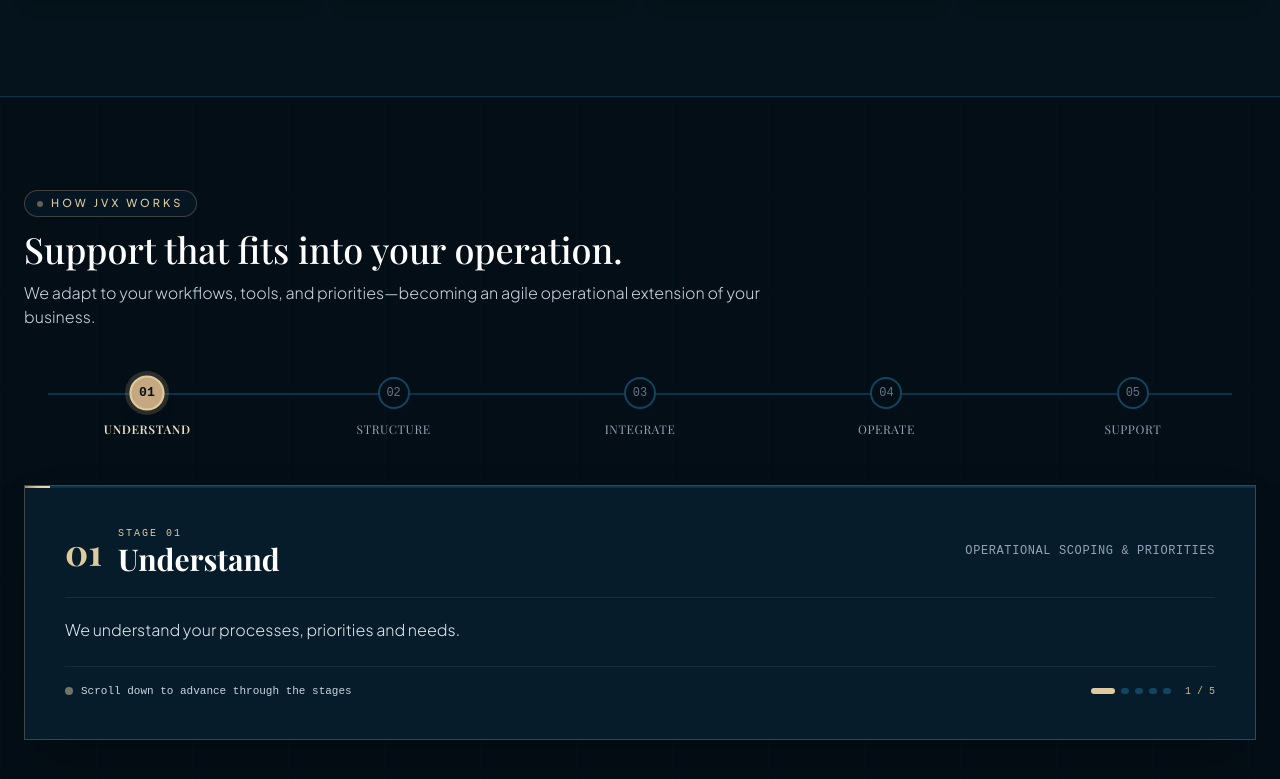
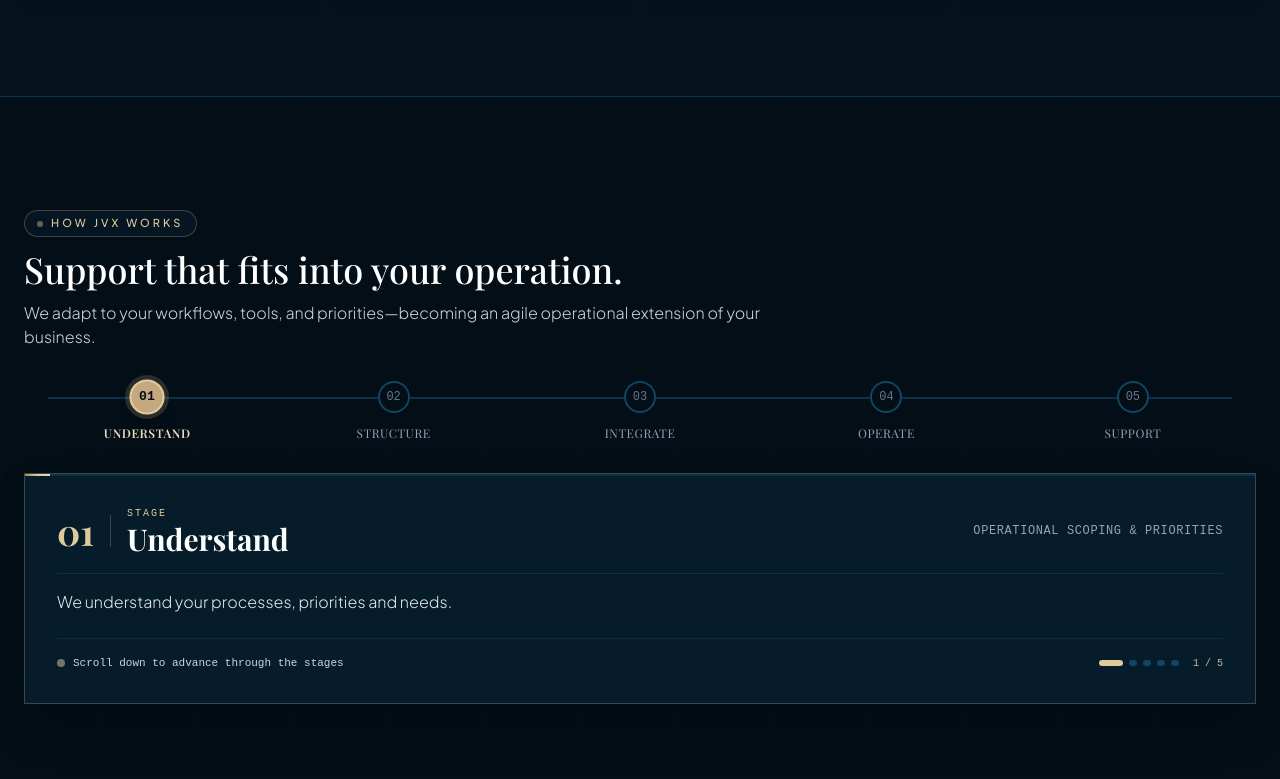
Before and after one commit to viathevalter/jvx-emirates, a React (Vite) app: page / in a window 1280 px wide. Shown: the part 4628-5407 px from the top of the page. Built offline with nearby package versions, Linux system fonts and the light colour scheme; a web font is replaced by a local one.

Commit message:
style(approach): refine card typography and viewport vertical margins

```diff
--- a/src/components/sections/JvxApproach.tsx
+++ b/src/components/sections/JvxApproach.tsx
@@ -88,10 +88,10 @@
       </div>
 
       {/* Sticky Screen-Locked Stage Experience */}
-      <div className="sticky top-16 md:top-20 min-h-[calc(100vh-4rem)] md:h-[calc(100vh-5rem)] flex flex-col justify-center py-8 md:py-0 px-4 sm:px-6 lg:px-8 xl:px-6 max-w-7xl xl:max-w-[1360px] 2xl:max-w-[1440px] mx-auto w-full z-10">
+      <div className="sticky top-16 md:top-20 min-h-[calc(100vh-5rem)] flex flex-col justify-center py-6 sm:py-8 px-4 sm:px-6 lg:px-8 xl:px-6 max-w-7xl xl:max-w-[1360px] 2xl:max-w-[1440px] mx-auto w-full z-10">
 
         {/* Section Header */}
-        <div className="max-w-3xl mb-6 md:mb-12">
+        <div className="max-w-3xl mb-4 sm:mb-6 md:mb-8">
           <div className="inline-flex items-center mb-2.5 sm:mb-3">
             <GoldBadge>{t.approach.sectionTag}</GoldBadge>
           </div>
@@ -104,7 +104,7 @@
         </div>
 
         {/* 5-Stage Interactive Progress Line (Clickable or Scroll-Driven) */}
-        <div className="relative mb-6 md:mb-12">
+        <div className="relative mb-5 sm:mb-6 md:mb-8">
           {/* Base Horizontal Track */}
           <div className="absolute top-3.5 sm:top-4 left-4 right-4 sm:left-6 sm:right-6 h-[2px] bg-navy-800" />
 
@@ -161,7 +161,7 @@
 
         {/* Dynamic Stage Spotlight Card with Keyed Fade Transition */}
         <div
-          className="relative border border-gold-500/30 bg-[#071F2D]/90 p-4 sm:p-10 shadow-2xl backdrop-blur-md overflow-hidden"
+          className="relative border border-gold-500/30 bg-[#071F2D]/90 p-5 sm:p-8 shadow-2xl backdrop-blur-md overflow-hidden"
         >
           {/* Continuous Micro-Progress Bar Driven by Scroll */}
           <div className="absolute top-0 left-0 right-0 h-[2px] bg-navy-800">
@@ -172,14 +172,15 @@
           </div>
 
           <div key={activeStepIndex} className="animate-fadeIn">
-            <div className="flex flex-col md:flex-row items-start md:items-center justify-between gap-4 border-b border-navy-800 pb-5 mb-5">
-              <div className="flex items-center gap-4">
+            <div className="flex flex-col md:flex-row items-start md:items-center justify-between gap-4 border-b border-navy-800 pb-4 mb-4">
+              <div className="flex items-center gap-3 sm:gap-4">
                 <span className="text-3xl sm:text-4xl font-serif font-bold text-gold-400 font-mono">
                   {currentStep.number}
                 </span>
+                <div className="h-8 w-[1px] bg-gold-500/30 hidden sm:block" />
                 <div>
                   <span className="text-[10px] tracking-widest uppercase text-gold-400 font-mono block">
-                    {t.approach.stageLabel} {currentStep.number}
+                    {t.approach.stageLabel}
                   </span>
                   <h3 className="text-xl sm:text-2xl lg:text-3xl font-serif font-bold text-white">
                     {currentStep.title}
```
